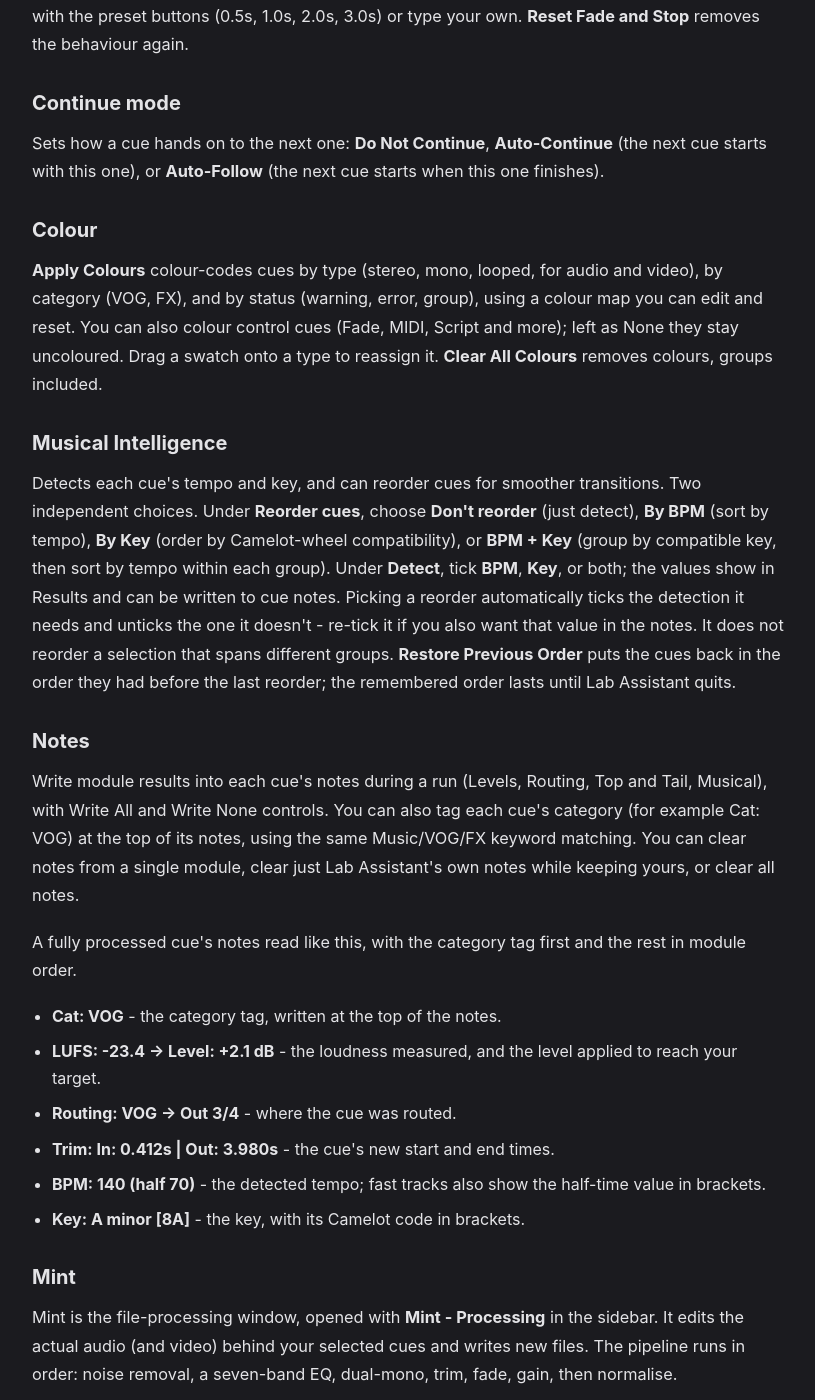
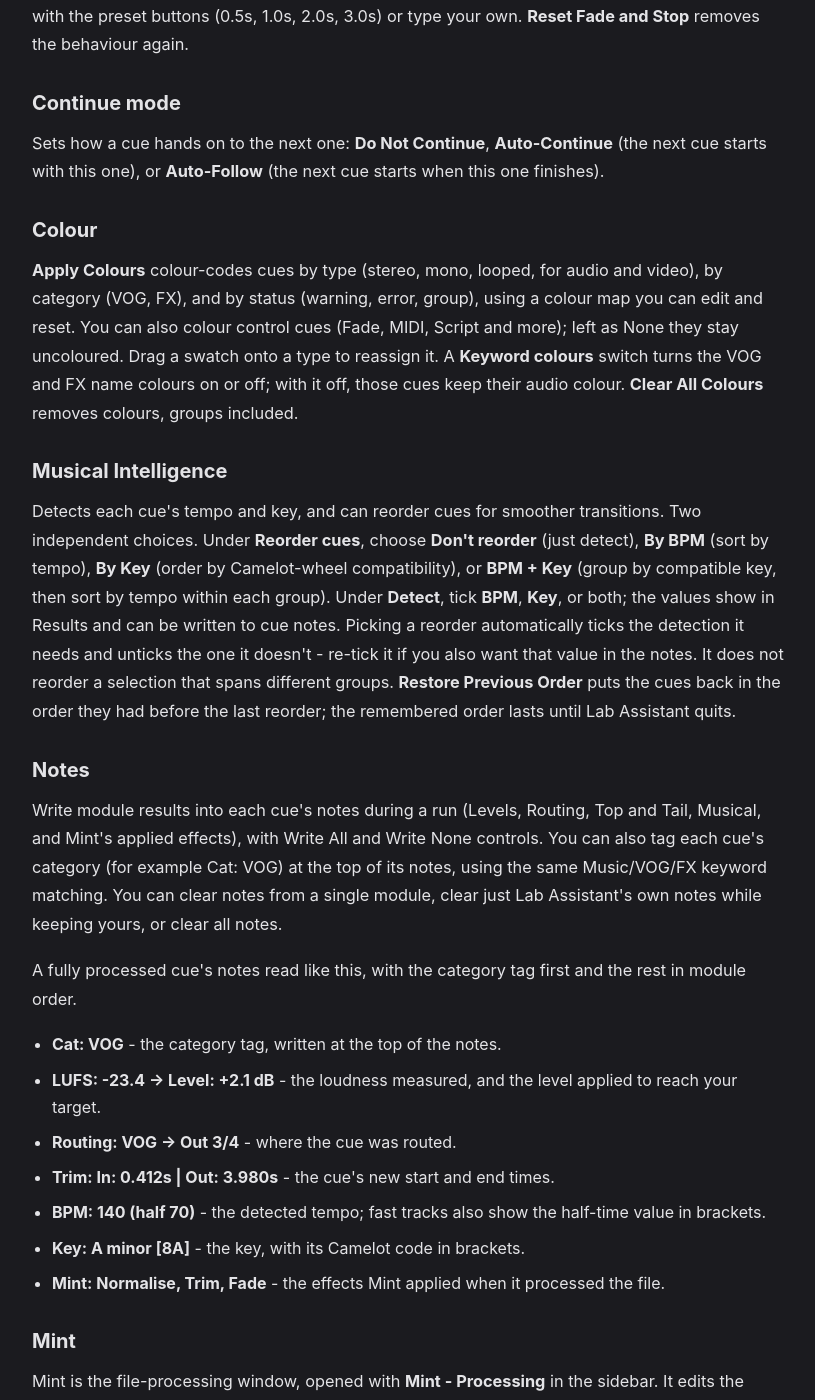
Before and after one commit to BSKapps/bskapps.github.io, a Jekyll site: the page built from articles/lab-assistant-guide/index.html, in a window 1280 px wide and 1400 px high, scrolled down 2592 px. Shown: the whole window, without its empty margins (232-1047 px from the left). Built offline with Jekyll 4.4.1, drawn with Linux system fonts in a browser that asks for light colours; some of the changed text lies outside the part shown.

Commit message:
Lab Assistant guide: Mint per-cue trim, groups, notes line, overwrite safety, shared files; Keyword colours

```diff
--- a/_data/guides/lab-assistant-guide.json
+++ b/_data/guides/lab-assistant-guide.json
@@ -155,7 +155,7 @@
       "blocks": [
         {
           "type": "paragraph",
-          "text": "**Apply Colours** colour-codes cues by type (stereo, mono, looped, for audio and video), by category (VOG, FX), and by status (warning, error, group), using a colour map you can edit and reset. You can also colour control cues (Fade, MIDI, Script and more); left as None they stay uncoloured. Drag a swatch onto a type to reassign it. **Clear All Colours** removes colours, groups included."
+          "text": "**Apply Colours** colour-codes cues by type (stereo, mono, looped, for audio and video), by category (VOG, FX), and by status (warning, error, group), using a colour map you can edit and reset. You can also colour control cues (Fade, MIDI, Script and more); left as None they stay uncoloured. Drag a swatch onto a type to reassign it. A **Keyword colours** switch turns the VOG and FX name colours on or off; with it off, those cues keep their audio colour. **Clear All Colours** removes colours, groups included."
         }
       ]
     },
@@ -175,7 +175,7 @@
       "blocks": [
         {
           "type": "paragraph",
-          "text": "Write module results into each cue's notes during a run (Levels, Routing, Top and Tail, Musical), with Write All and Write None controls. You can also tag each cue's category (for example Cat: VOG) at the top of its notes, using the same Music/VOG/FX keyword matching. You can clear notes from a single module, clear just Lab Assistant's own notes while keeping yours, or clear all notes."
+          "text": "Write module results into each cue's notes during a run (Levels, Routing, Top and Tail, Musical, and Mint's applied effects), with Write All and Write None controls. You can also tag each cue's category (for example Cat: VOG) at the top of its notes, using the same Music/VOG/FX keyword matching. You can clear notes from a single module, clear just Lab Assistant's own notes while keeping yours, or clear all notes."
         },
         {
           "type": "paragraph",
@@ -189,7 +189,8 @@
             "**Routing: VOG → Out 3/4** - where the cue was routed.",
             "**Trim: In: 0.412s | Out: 3.980s** - the cue's new start and end times.",
             "**BPM: 140 (half 70)** - the detected tempo; fast tracks also show the half-time value in brackets.",
-            "**Key: A minor [8A]** - the key, with its Camelot code in brackets."
+            "**Key: A minor [8A]** - the key, with its Camelot code in brackets.",
+            "**Mint: Normalise, Trim, Fade** - the effects Mint applied when it processed the file."
           ]
         }
       ]
@@ -207,10 +208,12 @@
           "items": [
             "**Noise removal** with a strength slider.",
             "**Seven-band EQ** (60 Hz to 12 kHz), plus or minus 12 dB per band, with a preview.",
-            "**Trim and fade** per file, with a fade preview; an empty end keeps each file's full length.",
+            "**Trim and fade** per file, with a fade preview; an empty end keeps each file's full length. Trim can instead use **Each cue's QLab trim**, baking each cue's own start and end times into its file; cues without trim times stay full length, and in a replace or overwrite mode the cue's times are reset afterwards.",
             "**Gain**, or **Normalise** to a LUFS or peak target (gain greys out when normalise is on).",
             "**Output**: format (WAV, AIFF, MP3, AAC or FLAC), sample rate, bit depth or bitrate, and channels, with Match Source as the default. Video can be kept (adjusting its sound), converted (MP4 or MOV, H.264 or HEVC, with resolution and frame rate), or have its audio extracted; trimming a video shows the start and end frames.",
-            "**Output mode**: Copy and Insert (a new file and a new cue), Save as Copy and Replace (a new file, with the existing cue repointed to it), or Overwrite. Overwrite is unavailable when extracting audio from video."
+            "**Output mode**: Copy and Insert (a new file and a new cue), Save as Copy and Replace (a new file, with the existing cue repointed to it), or Overwrite. Overwrite is unavailable when extracting audio from video. Overwrite checks the new file is valid before replacing the original, and the old file goes to the Trash.",
+            "**Collect new cues into a group** puts a batch's new cues into one group, named after the applied effects, placed after the last selected cue. **Notes** can write a line listing the applied effects on each cue (tick Mint in the Notes module).",
+            "Several cues sharing one file are handled together: identical edits share one new file, different edit points each get their own, and Overwrite warns instead of processing the file twice. Cues with a missing or unreadable file are flagged before processing."
           ]
         },
         {
```
